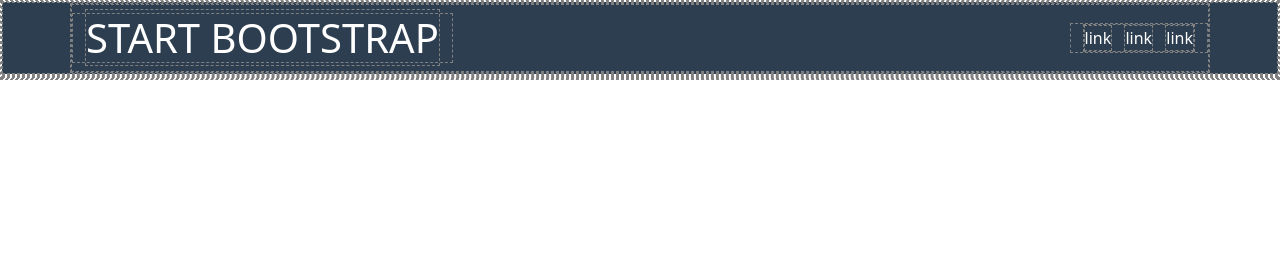
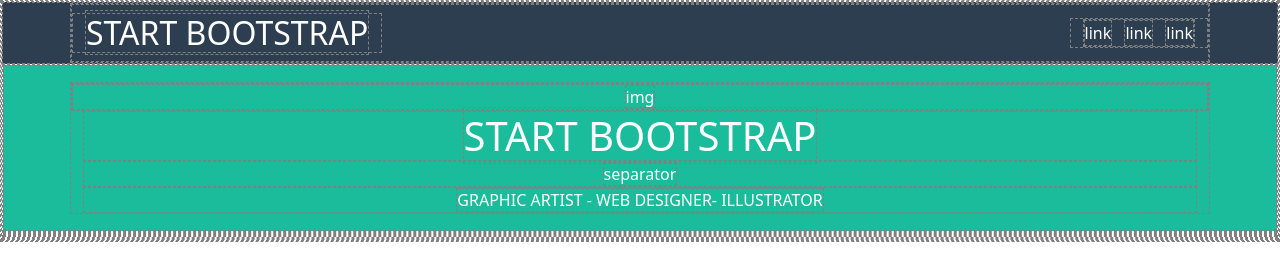
Before and after one commit to NicolaPlacentino/html-css-bootstrap-freelancer, a plain HTML site: page index.html in a window 1280 px wide. Drawn offline with nearby package versions, Linux system fonts and the light colour scheme.

Commit message:
added structure section start-boostrap

```diff
--- a/css/style.css
+++ b/css/style.css
@@ -11,3 +11,15 @@
 .bi.bi-list{
     font-size: 2rem;
 }
+
+.bgc-aqua{
+    background-color: #1abc9c;
+
+    color: white;
+}
+
+.bgc-white{
+    background-color: white;
+
+    color: #2c3e50;
+}
--- a/index.html
+++ b/index.html
@@ -15,7 +15,7 @@
         <div class="container-fluid container-md">
         <div class="row justify-content-between align-items-center py-2">
                 <div class="col-auto">
-                    <span class="h1">START BOOTSTRAP</span>
+                    <span class="h2">START BOOTSTRAP</span>
                 </div>
                 <div class="col-auto">
                     <i class="bi bi-list d-md-none px-2"></i>
@@ -30,7 +30,39 @@
     </header>
 
     <main>
+        <section class="start-bootstrap p-3 bgc-aqua">
+            <div class="container">
+                <div class="row row-cols-1">
+                    <divc class="col text-center">
+                        <span>img</span>
+                    </div>
 
+                    <div class="col text-center">
+                        <span class="h1">START BOOTSTRAP</span>
+                    </div>
+
+                    <div class="col text-center">
+                        <span>separator</span>
+                    </div>
+
+                    <div class="col text-center">
+                        <span>  GRAPHIC ARTIST - WEB DESIGNER- ILLUSTRATOR</span>
+                    </div>
+                </div>
+            </div>
+        </section>
+
+        <section class="portfolio">
+
+        </section>
+
+        <section class="about">
+
+        </section>
+
+        <section class="contact-me ">
+
+        </section>
     </main>
 
     <footer>
```
